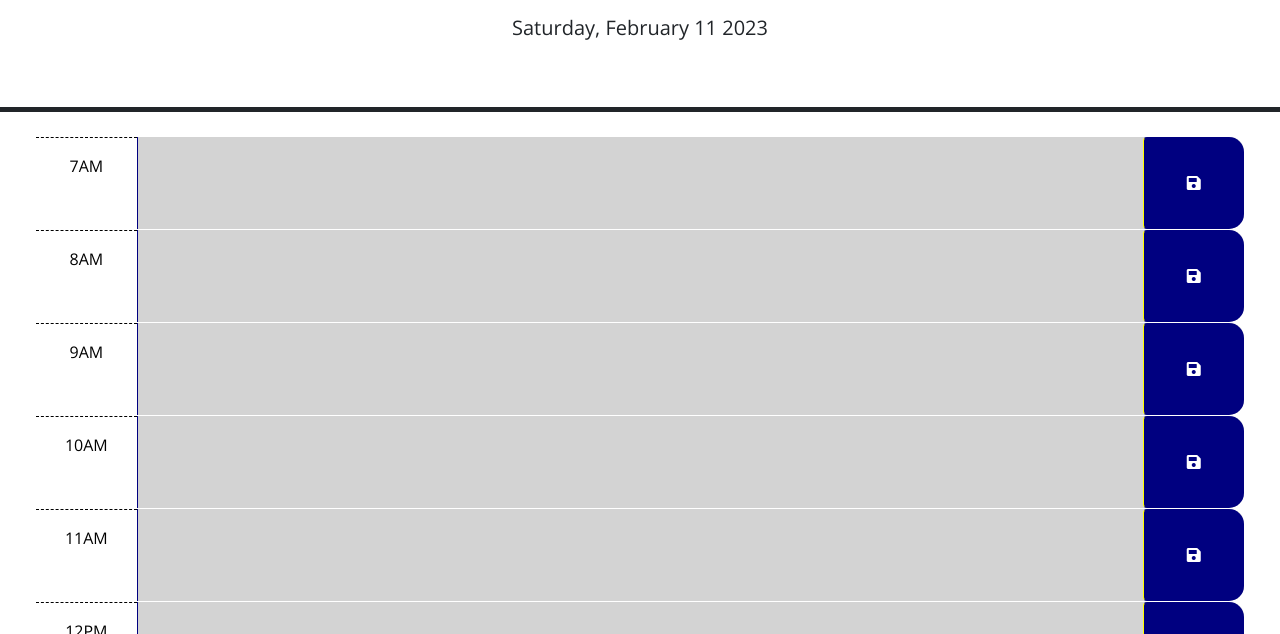
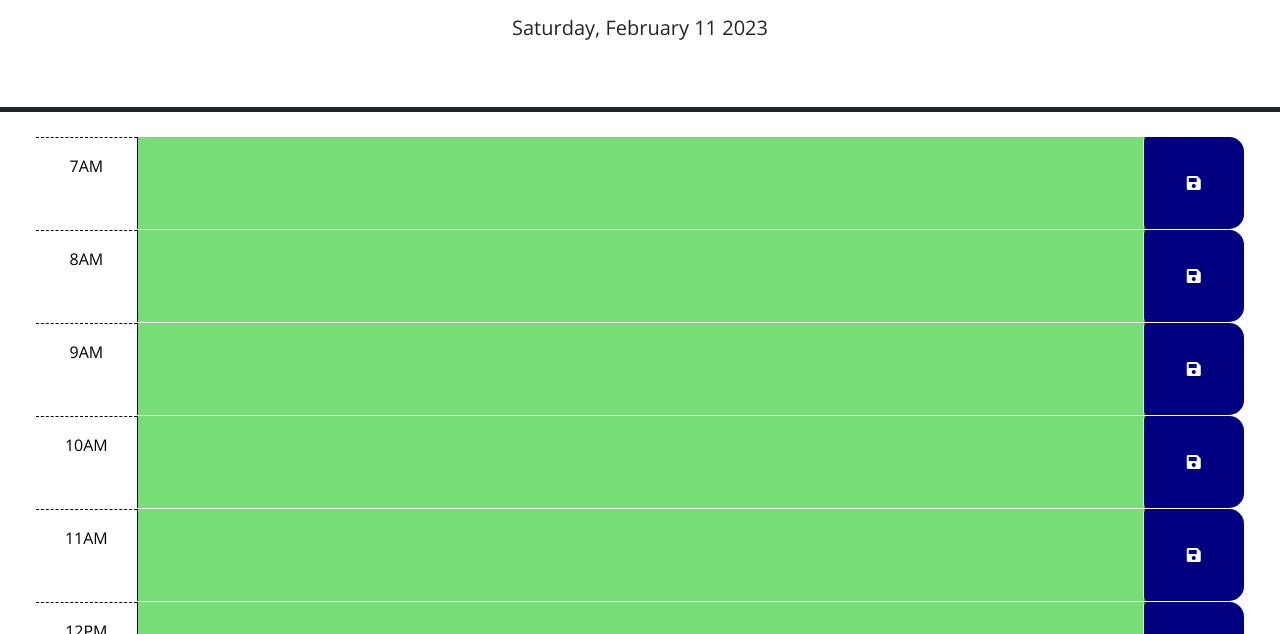
Before and after one commit to Pdut3/workday-scheduler, a plain HTML site: page index.html in a window 1280 px wide. Shown: the part 166-800 px from the top of the page. Drawn offline with nearby package versions, Linux system fonts and the light colour scheme.

Commit message:
updates to html and js

```diff
--- a/index.html
+++ b/index.html
@@ -56,7 +56,7 @@
       </div>
 
       <!-- Example of a a present time block. The "present" class adds a red background color. -->
-      <div id="hour-10" class="row time-block present">
+      <div id="hour-10" class="row time-block past">
         <div class="col-2 col-md-1 hour text-center py-3">10AM</div>
         <textarea class="col-8 col-md-10 description" rows="3"> </textarea>
         <button class="btn saveBtn col-2 col-md-1" aria-label="save">
@@ -65,7 +65,7 @@
       </div>
 
       <!-- Example of a future time block. The "future" class adds a green background color. -->
-      <div id="hour-11" class="row time-block future">
+      <div id="hour-11" class="row time-block past">
         <div class="col-2 col-md-1 hour text-center py-3">11AM</div>
         <textarea class="col-8 col-md-10 description" rows="3"> </textarea>
         <button class="btn saveBtn col-2 col-md-1" aria-label="save">
--- a/script.js
+++ b/script.js
@@ -1,25 +1,26 @@
-
 $(document).ready(function () {
   // Save button listener
   $(".saveBtn").on("click", function () {
       var userText = $(this).siblings(".description").val()
       var time = $(this).parent().attr("id")
       // Saves to local storage
+      console.log(time, userText)
       localStorage.setItem(time, userText)
  })
-  $("#hour07 .description").val(localStorage.getItem("hour07"))
-  $("#hour08 .description").val(localStorage.getItem("hour08"))
-  $("#hour09 .description").val(localStorage.getItem("hour09"))
-  $("#hour10 .description").val(localStorage.getItem("hour10"))
-  $("#hour11 .description").val(localStorage.getItem("hour11"))
-  $("#hour12 .description").val(localStorage.getItem("hour12"))
-  $("#hour13 .description").val(localStorage.getItem("hour13"))
-  $("#hour14 .description").val(localStorage.getItem("hour14"))
-  $("#hour15 .description").val(localStorage.getItem("hour15"))
-  $("#hour16 .description").val(localStorage.getItem("hour16"))
-  $("#hour17 .description").val(localStorage.getItem("hour17"))
-  $("#hour18 .description").val(localStorage.getItem("hour18"))
-  $("#hour19 .description").val(localStorage.getItem("hour19"))
+
+  $("#hour-7 .description").val(localStorage.getItem("hour-7"))
+  $("#hour-8 .description").val(localStorage.getItem("hour-8"))
+  $("#hour-9 .description").val(localStorage.getItem("hour-9"))
+  $("#hour-10 .description").val(localStorage.getItem("hour-10"))
+  $("#hour-11 .description").val(localStorage.getItem("hour-11"))
+  $("#hour-12 .description").val(localStorage.getItem("hour-12"))
+  $("#hour-13 .description").val(localStorage.getItem("hour-13"))
+  $("#hour-14 .description").val(localStorage.getItem("hour-14"))
+  $("#hour-15 .description").val(localStorage.getItem("hour-15"))
+  $("#hour-16 .description").val(localStorage.getItem("hour-16"))
+  $("#hour-17 .description").val(localStorage.getItem("hour-17"))
+  $("#hour-18 .description").val(localStorage.getItem("hour-18"))
+  $("#hour-19 .description").val(localStorage.getItem("hour-19"))
 
   function timeChecker() {
    // Gets the current hour
@@ -27,8 +28,9 @@ $(document).ready(function () {
 
    // Loops through each hour
    $(".time-block").each(function () {
-       var currentHour = parseInt($(this).attr("id").split("hour")[1])
+       var currentHour = parseInt($(this).attr("id").split("-")[1])
        // Checks time and removes or adds class accordingly
+
        if (currentHour < currentTime) {
            $(this).addClass("past")
            $(this).removeClass("present")
@@ -45,8 +47,11 @@ $(document).ready(function () {
            $(this).addClass("future")
        }
    })
-}
-timeChecker()
+    }
+
+    timeChecker()
+
+
 })
 
 // Displays today's date
```
